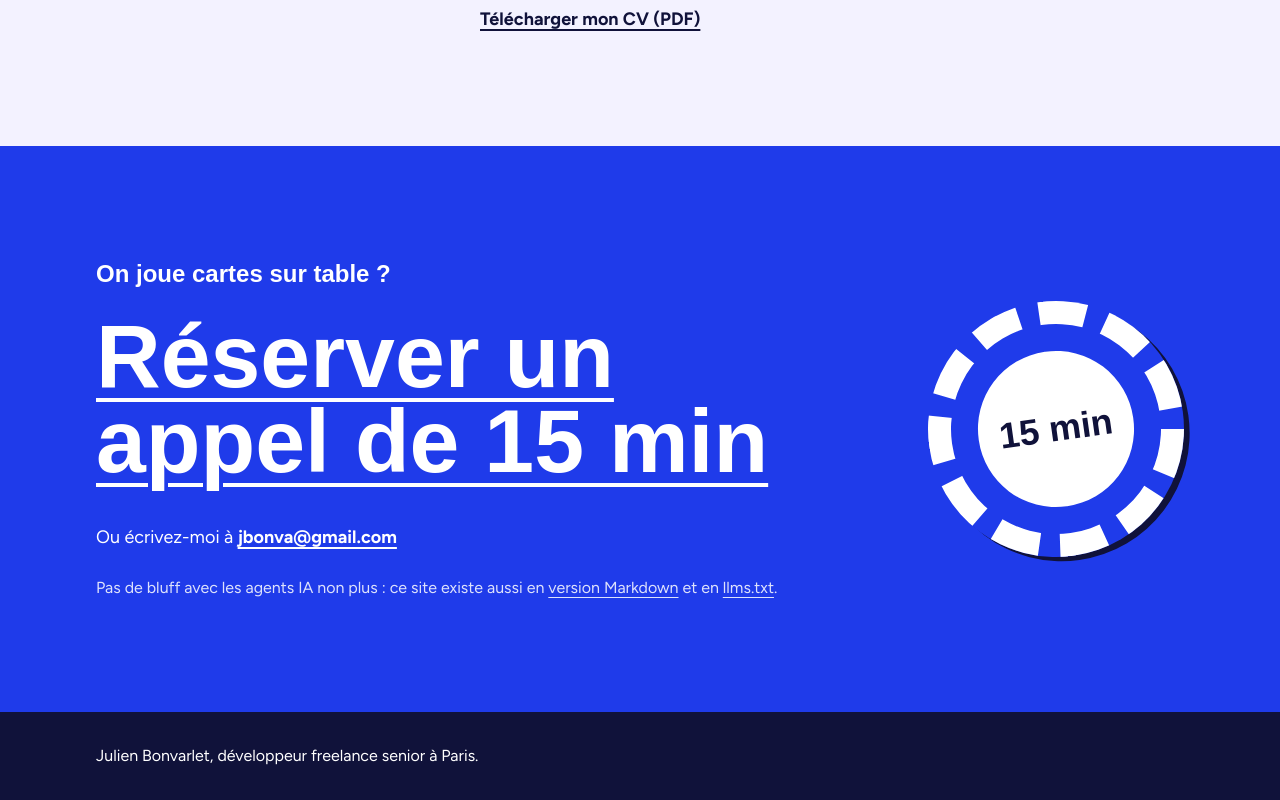
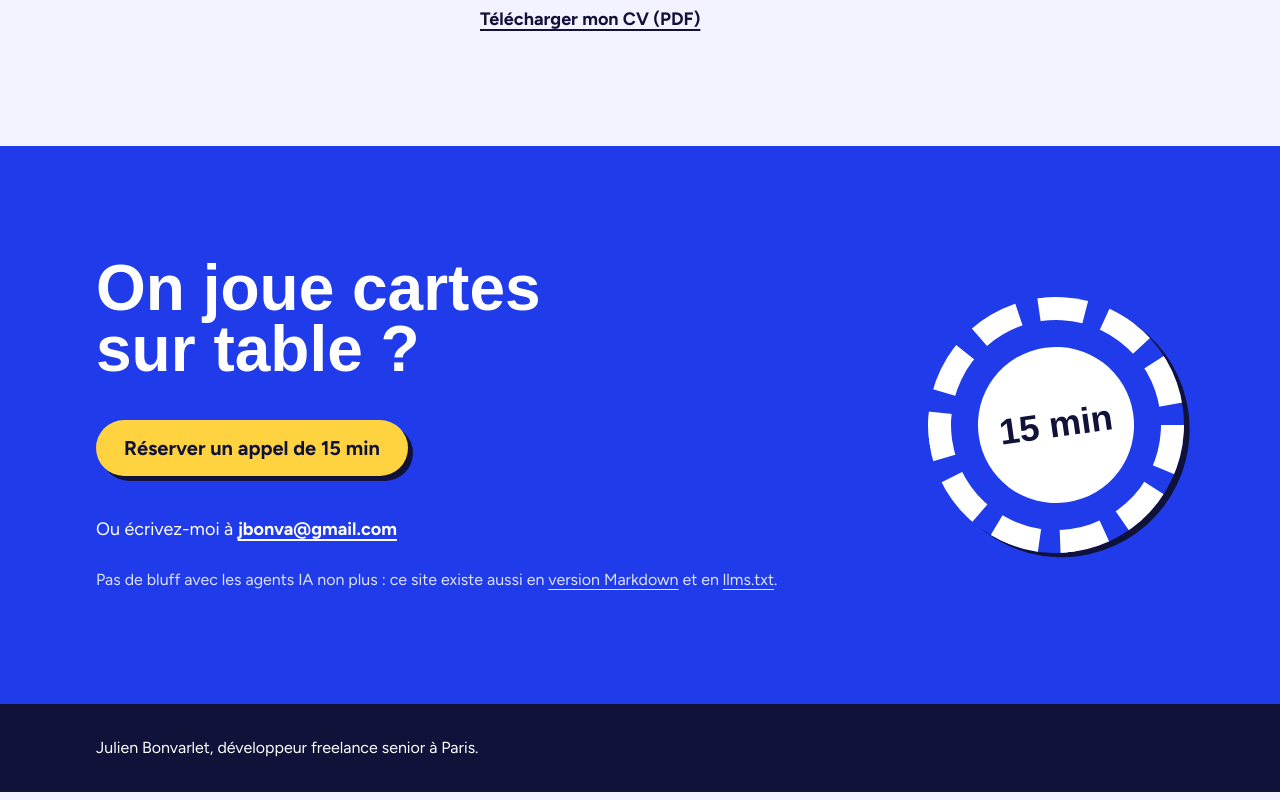
Before and after one commit to tyloo/tyloo.fr, a Next.js app: page /fr in a window 1280 px wide. Shown: the part 5273-6073 px from the top of the page. Built offline with nearby package versions, Linux system fonts and the light colour scheme; a web font is replaced by a local one.

Commit message:
fix: tone down the closing call to action
The question becomes the section heading and the booking link a yellow pill like the others, instead of a giant underlined link that broke at the hyphen.

Refs #5

```diff
--- a/components/home/closing.tsx
+++ b/components/home/closing.tsx
@@ -3,7 +3,7 @@ import type { Dictionary } from "@/content/types";
 import type { Locale } from "@/lib/i18n";
 import { site } from "@/lib/site";
 import { BookingLink } from "./booking-link";
-import { container, focusOnDark } from "./classes";
+import { container, focusOnDark, sectionHeading } from "./classes";
 import styles from "./home.module.css";
 
 export function Closing({ dict, locale }: { dict: Dictionary; locale: Locale }) {
@@ -13,13 +13,13 @@ export function Closing({ dict, locale }: { dict: Dictionary; locale: Locale })
     <section aria-labelledby="closing" className="bg-cobalt text-white">
       <div className={`${container} grid items-center gap-12 py-20 md:grid-cols-[1fr_auto] md:py-28`}>
         <div>
-          <h2 id="closing" className="m-0 font-display text-2xl font-extrabold [font-stretch:110%]">
+          <h2 id="closing" className={`${sectionHeading} max-w-[16ch] text-balance`}>
             {dict.closing.heading}
           </h2>
-          <p className="mt-6 mb-0">
+          <p className="mt-10 mb-0">
             <BookingLink
               newTabLabel={dict.cta.newTab}
-              className={`inline-block text-balance font-display text-[clamp(2.75rem,7vw,6.5rem)] font-extrabold leading-[0.95] underline decoration-4 underline-offset-[0.12em] [font-stretch:120%] hover:decoration-sun ${focusOnDark}`}
+              className={`inline-block rounded-full bg-sun px-7 py-3.5 font-bold text-ink text-lg shadow-[5px_5px_0_var(--color-ink)] hover:shadow-[3px_3px_0_var(--color-ink)] sm:text-xl ${focusOnDark}`}
             >
               {dict.cta.book}
             </BookingLink>
--- a/content/fr.ts
+++ b/content/fr.ts
@@ -111,7 +111,7 @@ export const fr: Dictionary = {
     cv: "Télécharger mon CV (PDF)",
   },
   closing: {
-    heading: "On joue cartes sur table ?",
+    heading: "On joue cartes sur table\u00a0?",
     orEmail: "Ou écrivez-moi à",
     agents: "Pas de bluff avec les agents IA non plus : ce site existe aussi en",
     markdown: "version Markdown",
```
